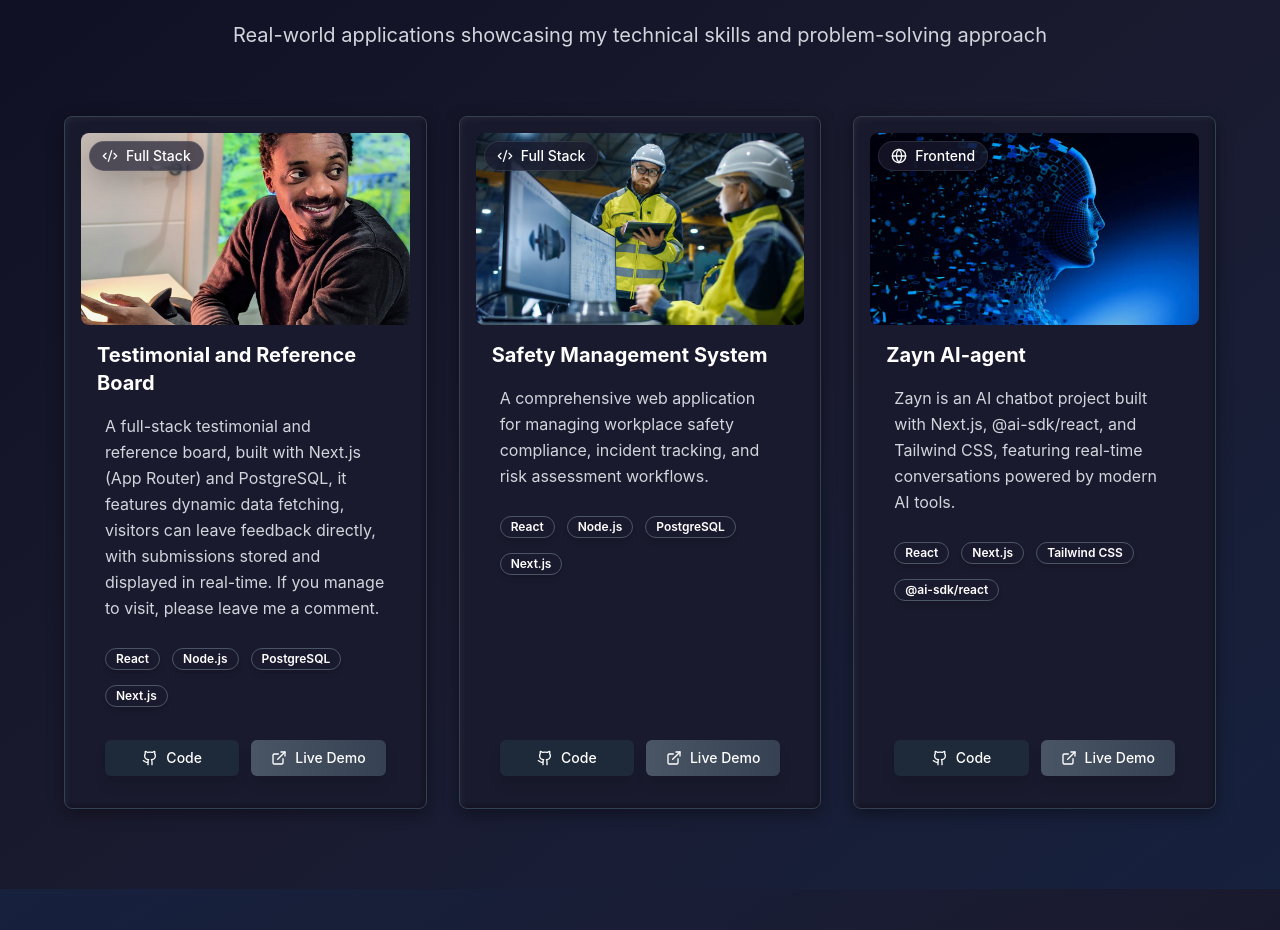
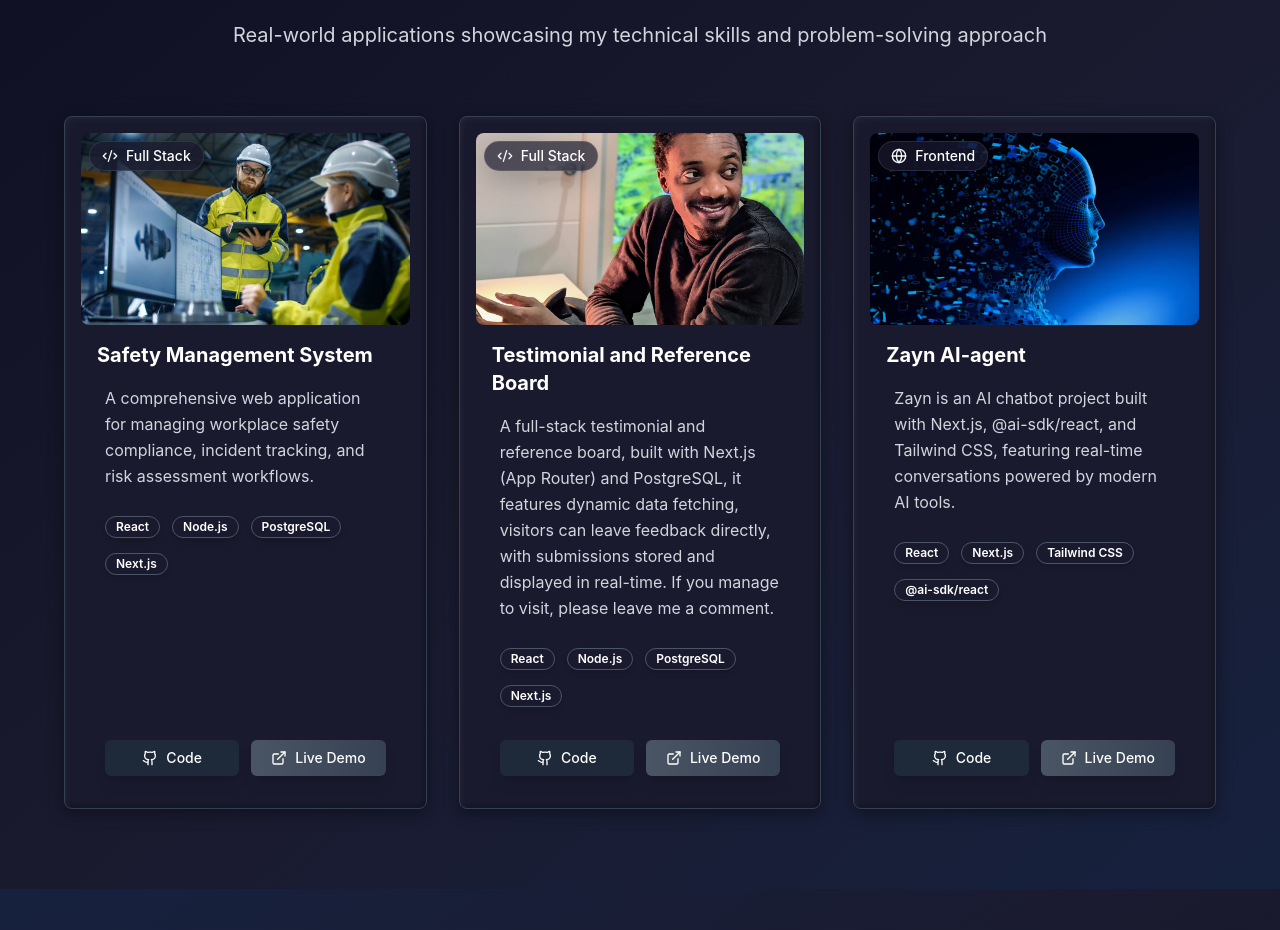
Before and after one commit to kwado5683/ChikwadoAni, a Next.js app: page / in a window 1280 px wide. Shown: the part 3203-4133 px from the top of the page. Built offline with nearby package versions, Linux system fonts and the light colour scheme.

Commit message:
fix: rearranged projects list

```diff
--- a/src/components/Projects.jsx
+++ b/src/components/Projects.jsx
@@ -10,6 +10,17 @@ import { Button } from '@/components/Button';
 export default function ProjectsSection() {
   const projects = [
     {
+      title: "Safety Management System",
+      description: "A comprehensive web application for managing workplace safety compliance, incident tracking, and risk assessment workflows.",
+      image: "/sms.jpg",
+      technologies: ["React", "Node.js", "PostgreSQL", "Next.js"],
+      category: "Full Stack",
+      links: {
+        github: "https://github.com/kwado5683/Safety",
+        live: "https://safety-mgt.vercel.app"
+      }
+    },
+    {
         title: "Testimonial and Reference Board",
         description: "A full-stack testimonial and reference board, built with Next.js (App Router) and PostgreSQL, it features dynamic data fetching, visitors can leave feedback directly, with submissions stored and displayed in real-time. If you manage to visit, please leave me a comment.",
         image: "/kwado.jpeg",
@@ -20,17 +31,7 @@ export default function ProjectsSection() {
           live: "https://week8-portfolio-web-site.vercel.app/"
         }
       },
-    {
-      title: "Safety Management System",
-      description: "A comprehensive web application for managing workplace safety compliance, incident tracking, and risk assessment workflows.",
-      image: "/sms.jpg",
-      technologies: ["React", "Node.js", "PostgreSQL", "Next.js"],
-      category: "Full Stack",
-      links: {
-        github: "https://github.com/kwado5683/Safety",
-        live: "https://safety-mgt.vercel.app"
-      }
-    },
+
     {
       title: "Zayn AI-agent",
       description: "Zayn is an AI chatbot project built with Next.js, @ai-sdk/react, and Tailwind CSS, featuring real-time conversations powered by modern AI tools. ",
```
